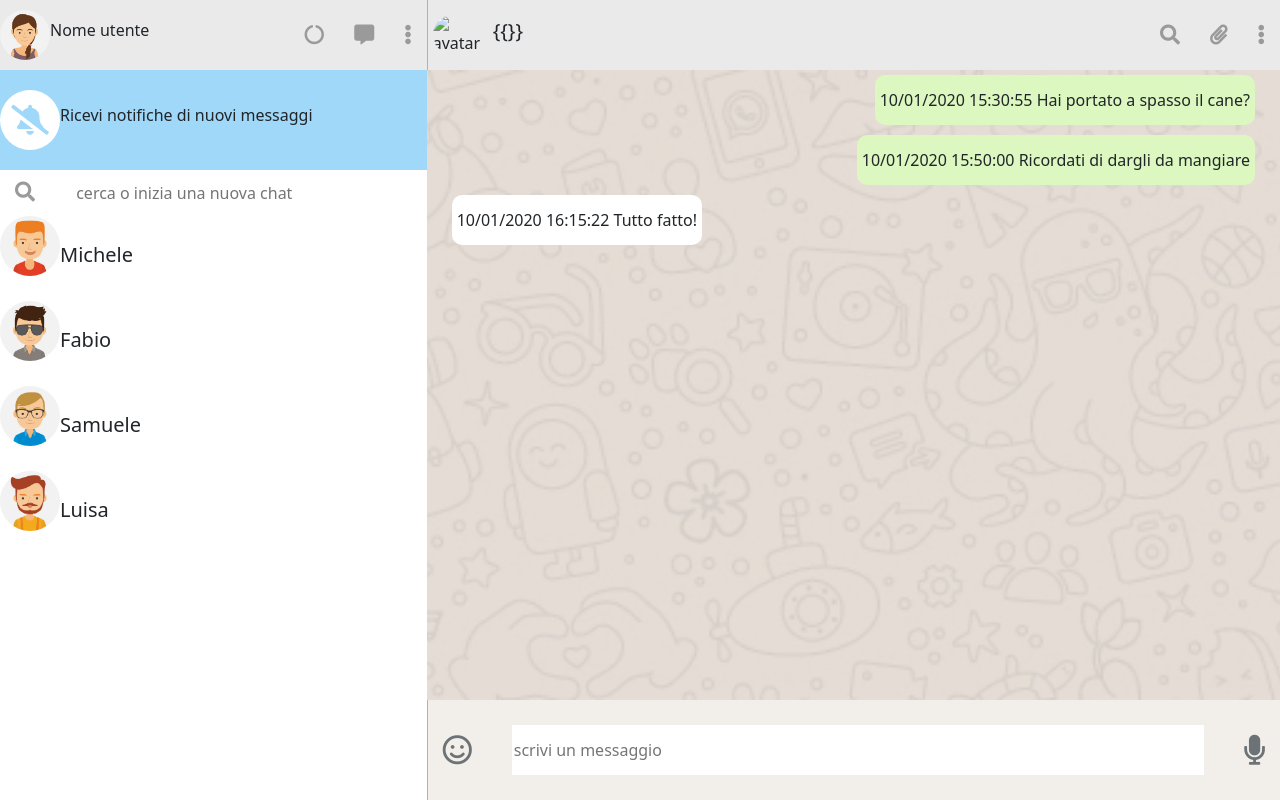
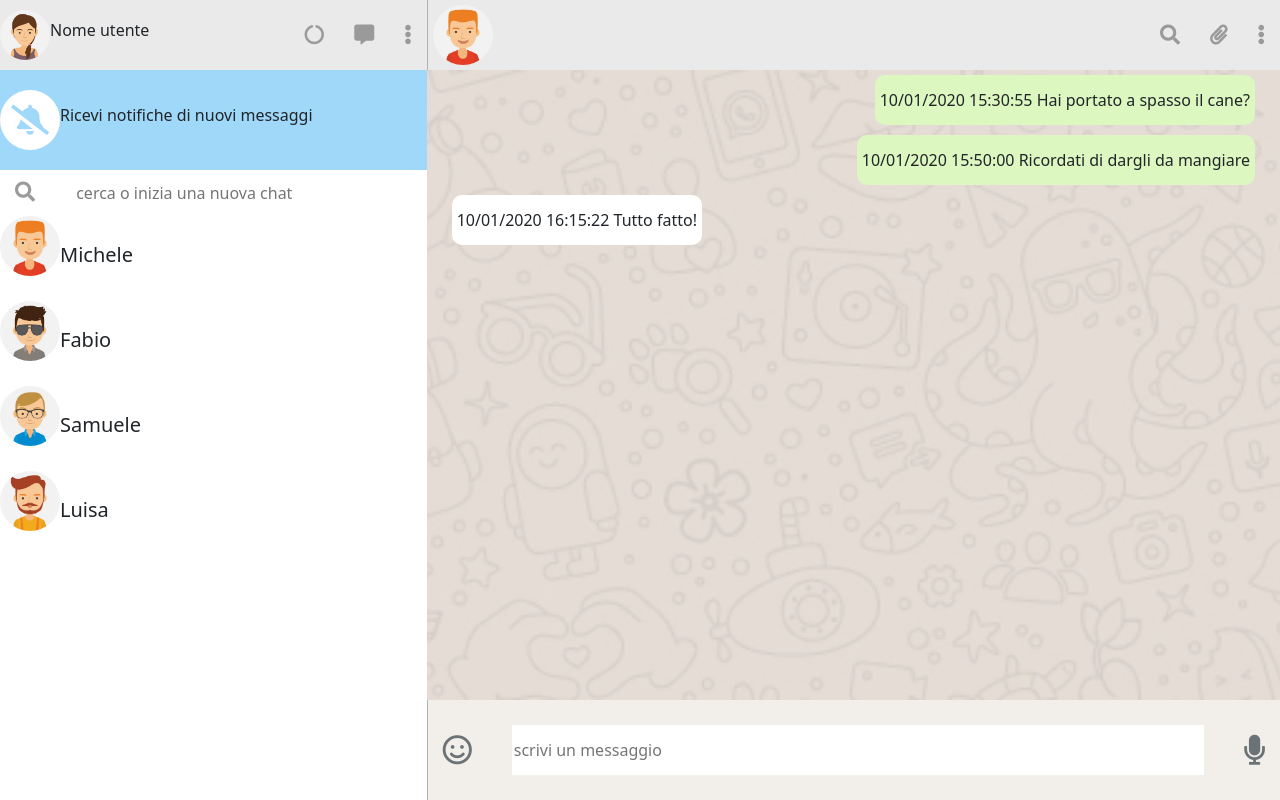
Before and after one commit to Fisny/vue-boolzapp, a plain HTML site: page index.html in a window 1280 px wide. Drawn offline with nearby package versions, Linux system fonts and the light colour scheme.

Commit message:
aggiusta

```diff
--- a/index.html
+++ b/index.html
@@ -63,11 +63,13 @@
             <div class="col-8 messages-side p-0 ">
 
                     <!-- top banner -->
-                    <div class="utente-banner d-flex justify-content-between">
+                    <div class="utente-banner d-flex justify-content-between ">
                         <div class="d-flex align-items-center">
 
-                            <img src=" 'img/avatar' + element.avatar + '.jpg' " alt="avatar">
-                            <h5>{{}}</h5>
+                            <img :src=" 'img/avatar' + contacts[indexContact].avatar + '.jpg' " alt="avatar">
+                            <h5 v-for="names in contacts[indexContact].name"> <!-- aggiusta -->
+                                {{names.name}}
+                            </h5>
 
                         </div>
 
--- a/js/script.js
+++ b/js/script.js
@@ -5,7 +5,7 @@ new Vue ({
     data: {
         userMessage: '',
         indexContact: 0,
-        indexImg: 0,
+
         contacts: [
             {
                 name: 'Michele',
```
